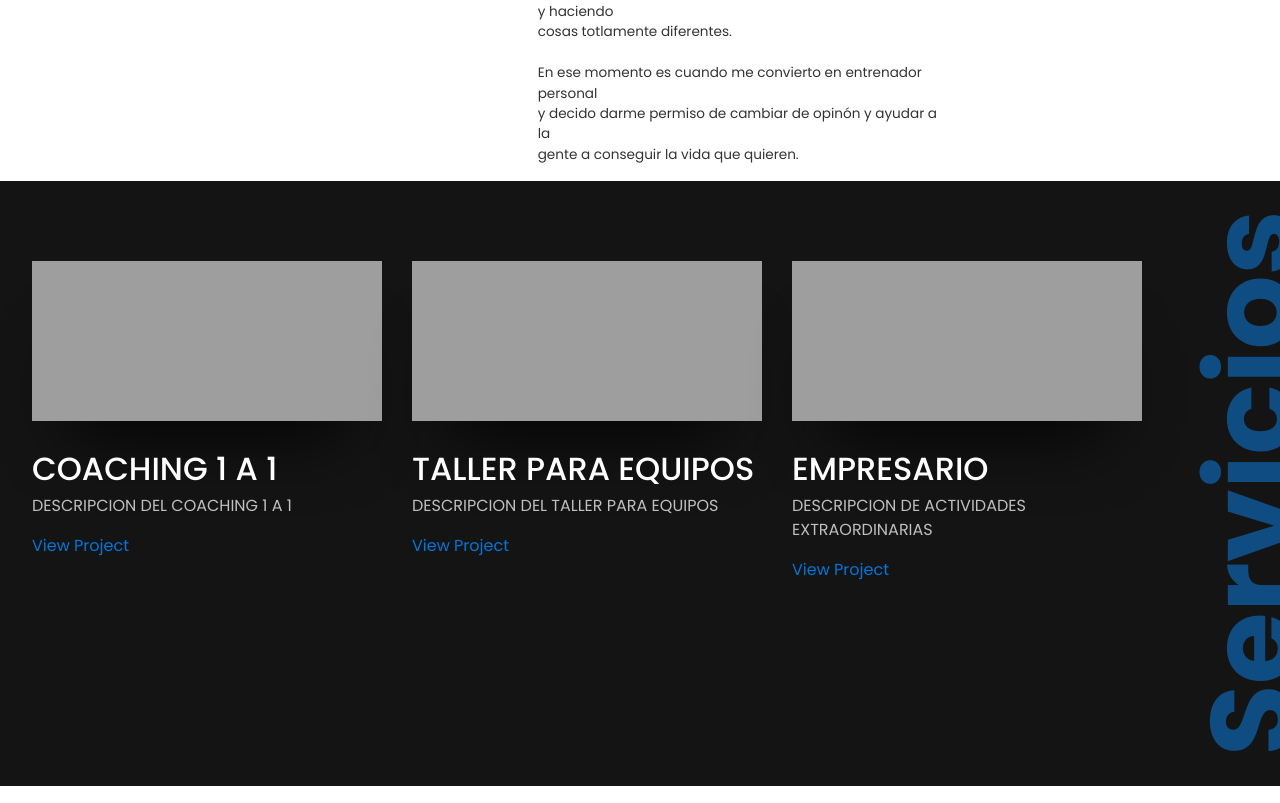
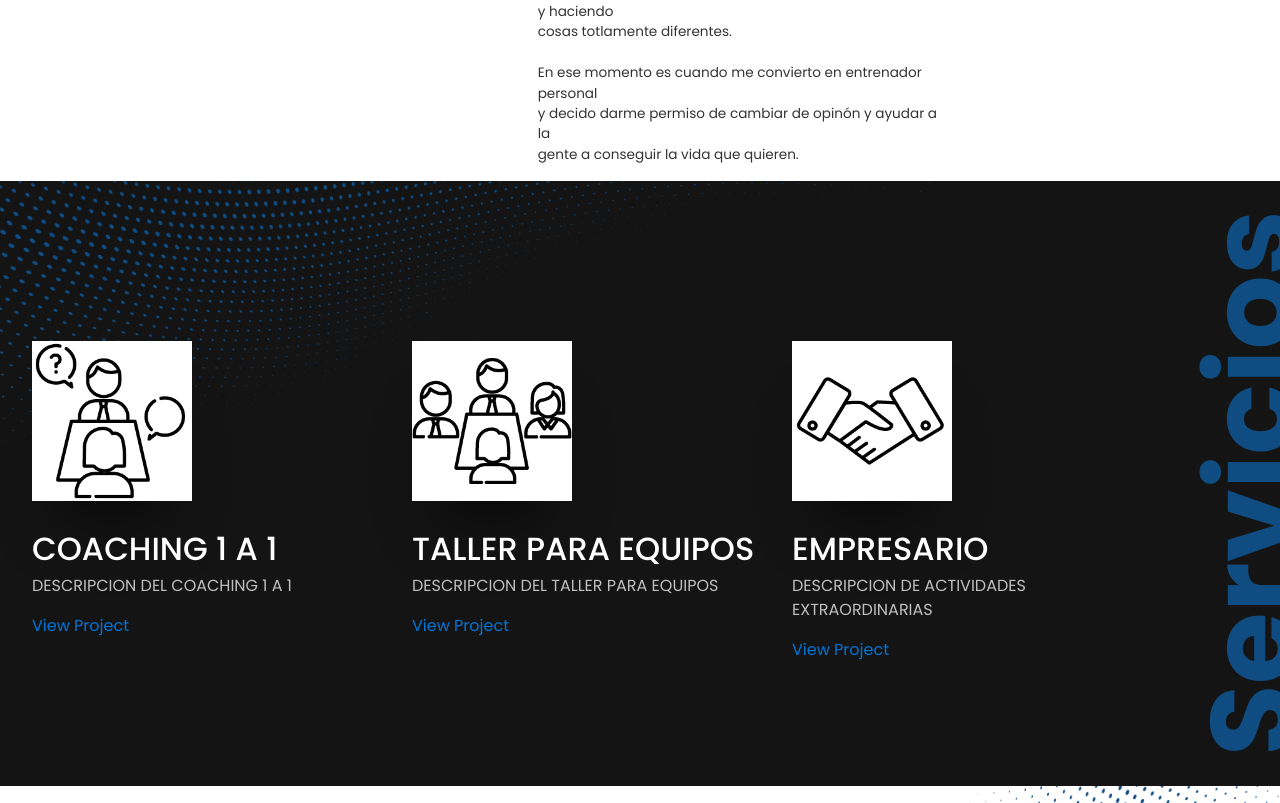
Before and after one commit to AktanTech/AVCouching, a PHP site: page /main.html in a window 1280 px wide. Shown: the part 1532-2335 px from the top of the page. Run offline with PHP 8.4, Linux system fonts and the light colour scheme; some web fonts are replaced.

Commit message:
Last changes

```diff
--- a/css/style.css
+++ b/css/style.css
@@ -763,10 +763,15 @@ header .menu:hover > span{
 }
 
 .services {
-    background: #000;
+    /* background: #000; */
     -webkit-box-shadow: 0px 50px 70px -40px rgba(0,0,0,0.95);
-    box-shadow: 0px 50px 70px -40px rgba(0,0,0,0.95);
-}
+    /* box-shadow: 0px 50px 70px -40px rgba(0,0,0,0.95); */
+}
+
+.services img{
+  background-color: #fff;;
+}
+
 
 .owl-theme .owl-dots .owl-dot span {
     width: 8px;
@@ -1126,6 +1131,13 @@ svg #wheel {
   width: 100%;
 }
 
+.services-row{
+  background-image: url('../img/AV/Shape2pagina3.png');
+  background-position: top left;
+  background-repeat: no-repeat;
+  background-size: 60em;
+}
+
 .services-container .title{
   font-size: 7.3em;
   font-weight: bold;
@@ -1148,6 +1160,11 @@ svg #wheel {
 
 .services{
   height: 10em;
+  width: 10em;
+}
+
+.data-services-container{
+  margin-top: 10em;
 }
 
 .lightbox-gallery .image {
@@ -1164,7 +1181,8 @@ svg #wheel {
 }
 
 .lightbox-gallery .image img {
-    width: 100%;
+    width: auto;
+    height: 100%;
     transition: all ease 0.4s;
     -webkit-transition: all ease 0.4s;
     -moz-transition: all ease 0.4s;
@@ -1316,6 +1334,10 @@ svg #wheel {
 .podcast-info{
   padding-top: 1em;
   padding-bottom: 1em;
+  background-image: url('../img/AV/Shape1pagina4.png');
+  background-position: center right;
+  background-repeat: no-repeat;
+  background-size: 20em;
 }
 
 .podcast-info .title{
@@ -1650,8 +1672,17 @@ table{
   display: contents;
 }
 
+.data-services-container{
+  margin-top: 5em;
+}
+
 .service-block{
+  text-align: center;
   margin-bottom: 4em;
+}
+
+.services{
+  width: auto;
 }
 
 footer {
--- a/main.html
+++ b/main.html
@@ -31,13 +31,13 @@
 	<body>
 
     <!-- Preloading -->
-    <div id="preloader">
+    <!-- <div id="preloader">
       <div class="spinner">
             <div class="uil-ripple-css" style="transform:scale(0.29);"><div></div><div></div></div>
         </div>
     </div>
 
-  <div class="page-loader show"></div>
+  <div class="page-loader show"></div> -->
 
 
 <main>
@@ -162,14 +162,14 @@
 
 <!-- Photo Services -->
 <div class="container services-container" id="service-data">
-  <div class="row">
-    <div class="col-md-11"  style="margin-top: 5em;">
+  <div class="row services-row">
+    <div class="col-md-11 data-services-container">
       <div class="container">
         <div class="lightbox-gallery row box-animation">
           <!-- a image -->
            <div class="col-lg-4 box-animation" >
-             <a href="img/works/work-2/02.jpg" class="image lightbox services">
-               <img src="img/works/work-2/02.jpg" alt="">
+             <a href="" class="image lightbox services">
+               <img src="img/AV/coaching1a1.png" alt="">
              </a>
              <div class="info-services">
                <h2>COACHING 1 A 1</h2>
@@ -180,8 +180,8 @@
              </div>
            </div>
            <div class="col-lg-4 box-animation">
-             <a href="img/works/work-2/03.jpg" class="image lightbox services">
-               <img src="img/works/work-2/03.jpg" alt="">
+             <a href="" class="image lightbox services">
+               <img src="img/AV/equipos.png" alt="">
              </a>
              <div class="info-services">
                <h2>TALLER PARA EQUIPOS</h2>
@@ -192,8 +192,8 @@
             </div>
            </div>
            <div class="col-lg-4 box-animation">
-             <a href="img/works/work-2/03.jpg" class="image lightbox services">
-               <img src="img/works/work-2/03.jpg" alt="">
+             <a href="" class="image lightbox services">
+               <img src="img/AV/empresarial.png" alt="">
              </a>
              <div class="info-services">
                <h2>EMPRESARIO</h2>
@@ -213,7 +213,7 @@
 </div>
 
 <div class="container services-container serv-mobile">
-  <div class="row">
+  <div class="row services-row">
     <div class="col-md-1">
       <h2 class="title">Servicios</h2>
     </div>
@@ -222,8 +222,8 @@
         <div class="lightbox-gallery row box-animation">
           <!-- a image -->
            <div class="col-lg-4 box-animation service-block">
-             <a href="img/works/work-2/02.jpg" class="image lightbox services">
-               <img src="img/works/work-2/02.jpg" alt="">
+             <a href="img/AV/coaching1a1.png" class="image lightbox services">
+               <img src="img/AV/coaching1a1.png" alt="">
              </a>
              <div class="info-services">
                <h2>COACHING 1 A 1</h2>
@@ -234,8 +234,8 @@
              </div>
            </div>
            <div class="col-lg-4 box-animation service-block">
-             <a href="img/works/work-2/03.jpg" class="image lightbox services">
-               <img src="img/works/work-2/03.jpg" alt="">
+             <a href="img/AV/equipos.png" class="image lightbox services">
+               <img src="img/AV/equipos.png" alt="">
              </a>
              <div class="info-services">
                <h2>TALLER PARA EQUIPOS</h2>
@@ -246,8 +246,8 @@
             </div>
            </div>
            <div class="col-lg-4 box-animation service-block">
-             <a href="img/works/work-2/03.jpg" class="image lightbox services">
-               <img src="img/works/work-2/03.jpg" alt="">
+             <a href="img/AV/empresarial.png" class="image lightbox services">
+               <img src="img/AV/empresarial.png" alt="">
              </a>
              <div class="info-services">
                <h2>EMPRESARIO</h2>
@@ -275,7 +275,7 @@
       <h2 class="title">Podcast</h2>
     </div>
     <div class="offset-md-1 col-lg-4">
-      <img src="./img/AV/23.jpg" alt="">
+      <img src="./img/AV/podcastAV.png" alt="">
     </div>
     <div class="col-md-6">
       <ol>
```
Also changed, not shown: img/AV/Shape1pagina4.png (renamed from img/AV/Shape 1pagina4.png), img/AV/Shape2pagina3.png (renamed from img/AV/Shape 2pagina3.png), img/AV/coaching1a1.png (added), img/AV/empresarial.png (added), img/AV/equipos.png (added), img/AV/podcastAV.png (added).
